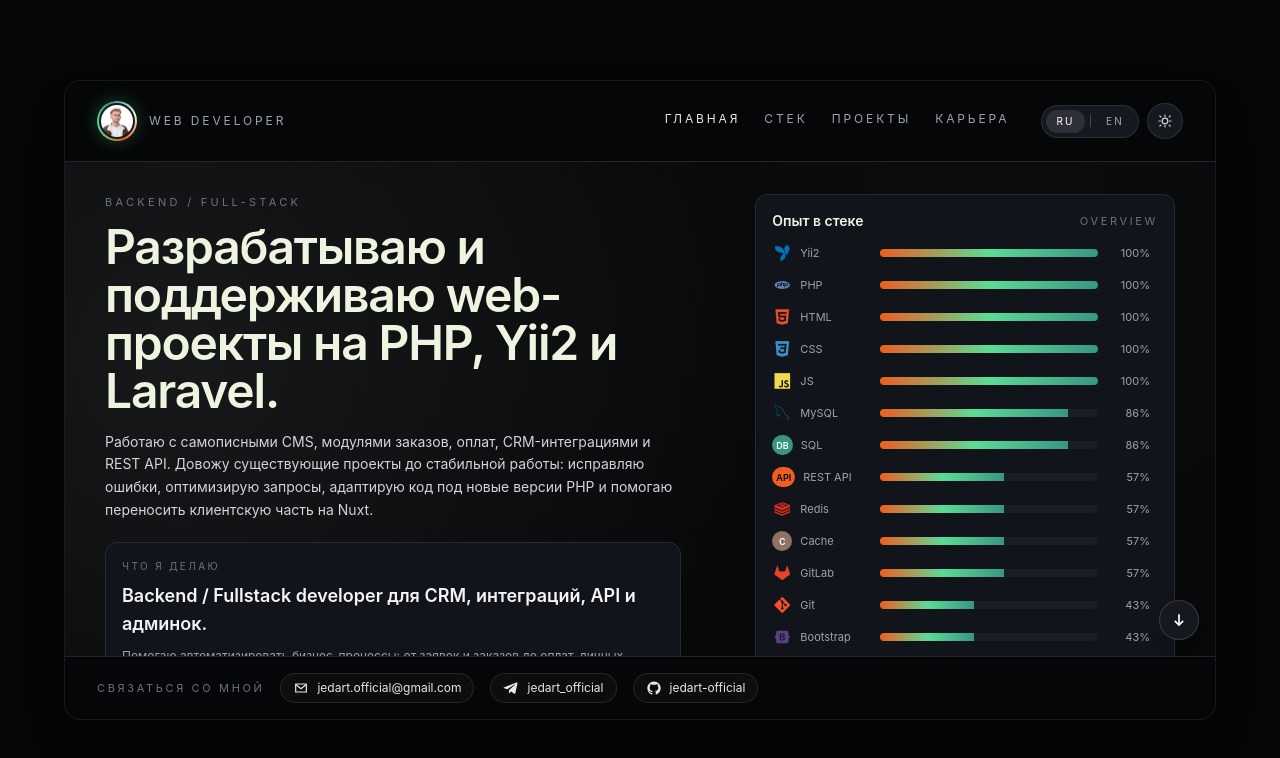
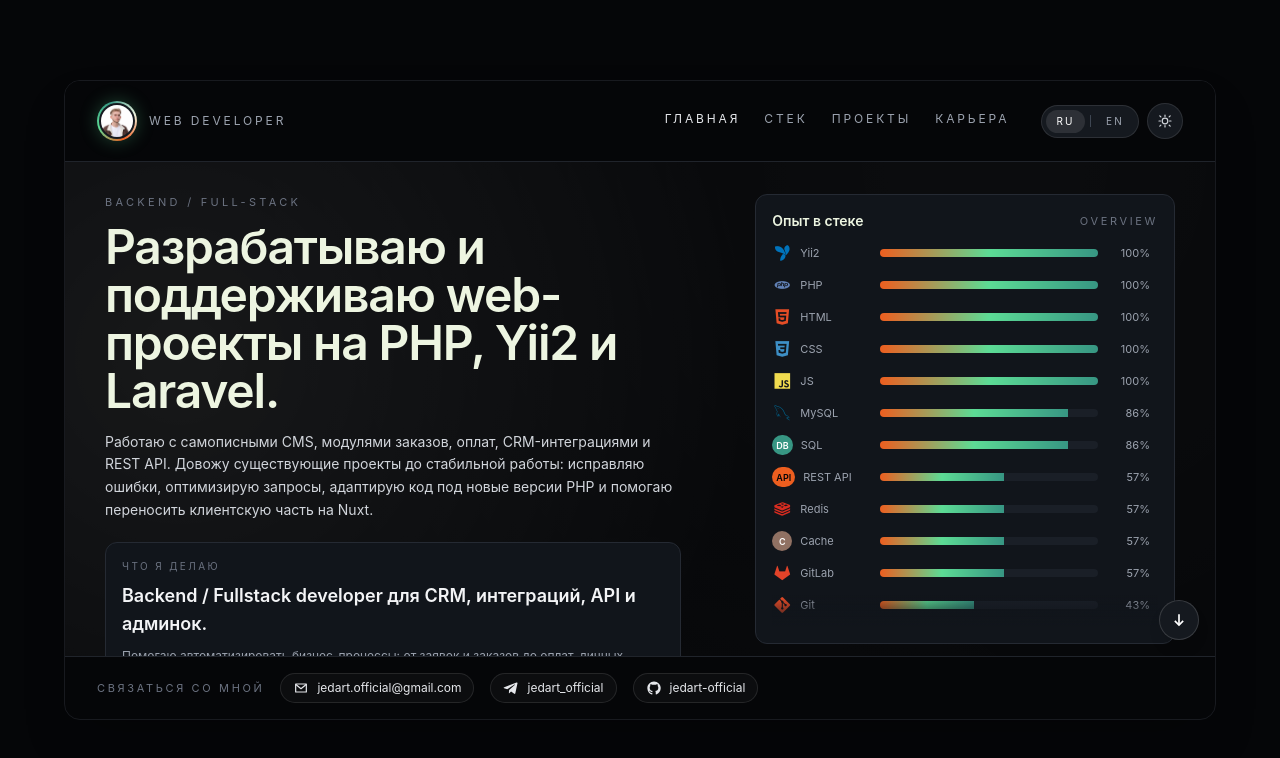
Before and after one commit to jedart-official/web-portfolio, a Vue app: page / in a window 1280 px wide. Shown: the top 758 px of the page. Built offline with nearby package versions, Linux system fonts and the light colour scheme.

Commit message:
add sticky position to skills on desktop

```diff
--- a/src/components/sections/MainSection.vue
+++ b/src/components/sections/MainSection.vue
@@ -127,7 +127,7 @@
 
 <template>
   <section v-show="isActive('home')" class="screen relative h-full px-5 sm:px-6 lg:px-10 py-6 lg:py-8">
-    <div class="grid grid-cols-1 lg:grid-cols-[1.6fr,1.1fr] gap-6 lg:gap-10">
+    <div class="grid grid-cols-1 items-stretch gap-6 lg:grid-cols-[1.6fr,1.1fr] lg:gap-10">
       <div class="flex flex-col justify-between gap-6">
         <div data-gsap-reveal>
           <p class="text-[10px] sm:text-[11px] uppercase tracking-[0.3em] text-gray-500 mb-3">
@@ -189,16 +189,16 @@
       </div>
 
 
-      <div class="flex flex-col gap-4 sm:gap-6">
-        <div data-gsap-reveal class="surface-panel rounded-xl bg-[#11151b] border border-[#252a33] p-4">
+      <div class="flex min-h-0 flex-col gap-4 sm:gap-6 lg:sticky lg:top-6 lg:self-start">
+        <div data-gsap-reveal class="surface-panel flex min-h-0 flex-col rounded-xl bg-[#11151b] border border-[#252a33] p-4 lg:h-[420px] lg:max-h-[calc(100vh-8rem)] xl:h-[450px]">
 
           <div class="flex items-center justify-between mb-3">
             <h2 class="text-sm font-semibold"> {{ t('main.stackExperience') }}</h2>
             <span class="text-[10px] sm:text-[11px] uppercase tracking-[0.24em] text-gray-500">{{ t('main.overview') }}</span>
           </div>
 
-          <div class="relative">
-            <div class="max-h-120 space-y-3 overflow-y-auto pr-2 text-[11px] scrollbar-thin sm:max-h-[580px]">
+          <div class="relative min-h-0 flex-1">
+            <div class="h-full max-h-80 space-y-3 overflow-y-auto pr-2 text-[11px] scrollbar-thin lg:max-h-none">
               <div v-for="skill in projectSkills" :key="skill.id" class="flex items-center gap-3">
                 <span class="flex w-24 items-center gap-2 text-gray-400">
                   <span
--- a/src/components/sections/StackSection.vue
+++ b/src/components/sections/StackSection.vue
@@ -192,7 +192,7 @@
 </script>
 
 <template>
-  <section v-show="isActive('stack')" class="screen relative h-full px-5 sm:px-6 lg:px-10 py-6 lg:py-8 grid grid-cols-1 lg:grid-cols-[1.05fr,1.05fr] gap-6">
+  <section v-show="isActive('stack')" class="screen relative h-full px-5 sm:px-6 lg:px-10 py-6 lg:py-8 grid grid-cols-1 items-stretch lg:grid-cols-[1.05fr,1.05fr] gap-6">
 
     <div class="flex flex-col gap-6">
       <div data-gsap-reveal>
@@ -285,12 +285,14 @@
     </div>
 
 
-    <div class="flex flex-col">
+    <div class="flex min-h-0 flex-col lg:sticky lg:top-6 lg:self-start">
       <p data-gsap-reveal class="text-[10px] sm:text-[11px] uppercase tracking-[0.25em] text-gray-500 mb-3">
         {{t('stack.visualSkillMap')}}
       </p>
-      <div class="surface-panel relative rounded-xl border border-[#272e3a] bg-[#11151b] p-3">
-        <div class="max-h-[983px] space-y-3 overflow-y-auto pr-2 scrollbar-thin">
+      <div
+          class="surface-panel relative flex max-h-[420px] min-h-0 flex-col rounded-xl border border-[#272e3a] bg-[#11151b] p-3 lg:h-[430px] lg:max-h-[calc(100vh-8rem)] lg:overflow-hidden xl:h-[460px]"
+      >
+        <div class="min-h-0 flex-1 space-y-3 overflow-y-auto pr-2 scrollbar-thin">
           <div :key="item.id" v-for="item in skillStats" data-gsap-reveal class="surface-card rounded-xl bg-[#171c23] border border-[#272e3a] p-3">
             <div class="mb-2 flex items-center justify-between gap-3">
               <span class="inline-flex items-center gap-2 text-xs font-medium text-gray-300">
```
